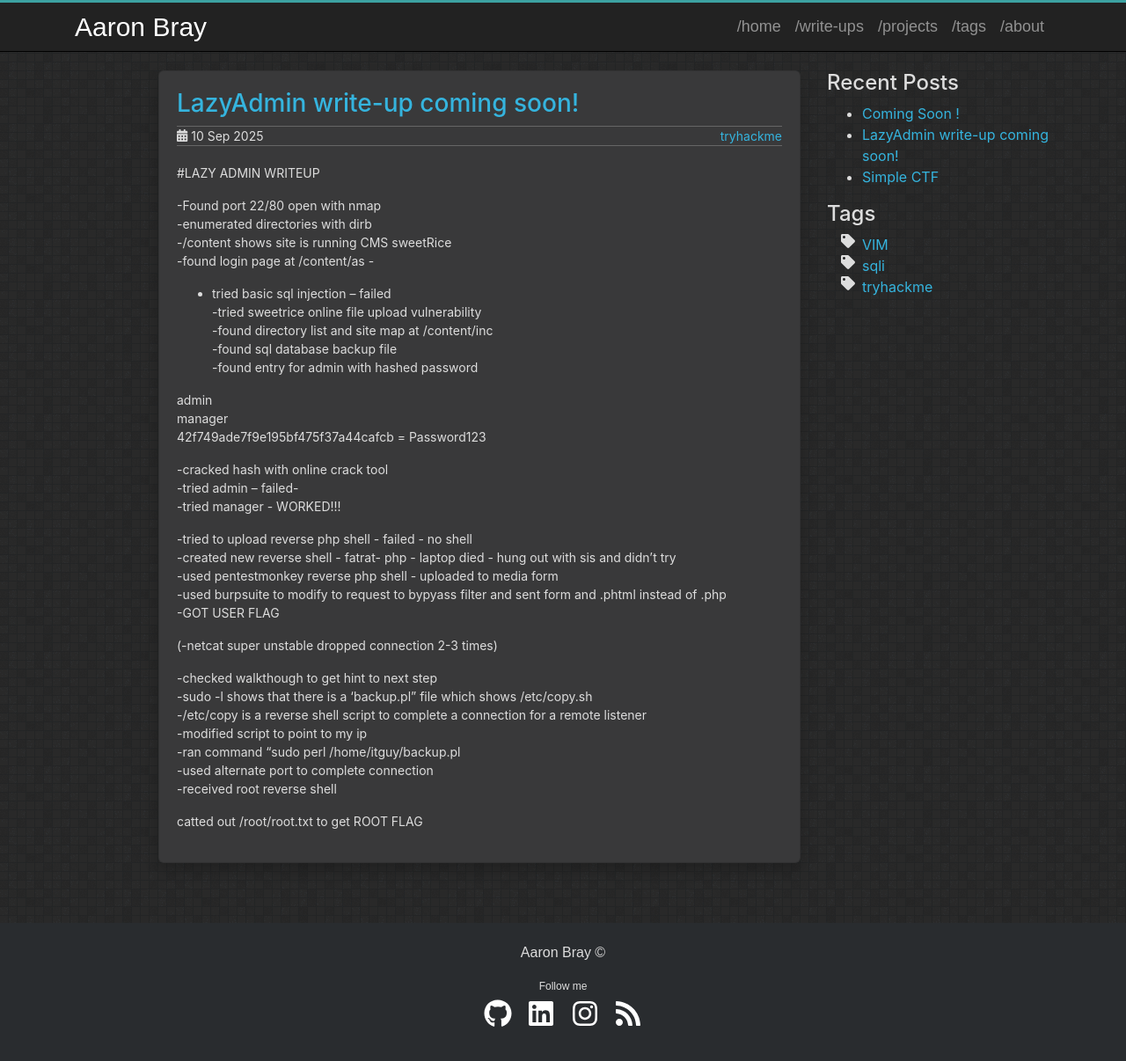
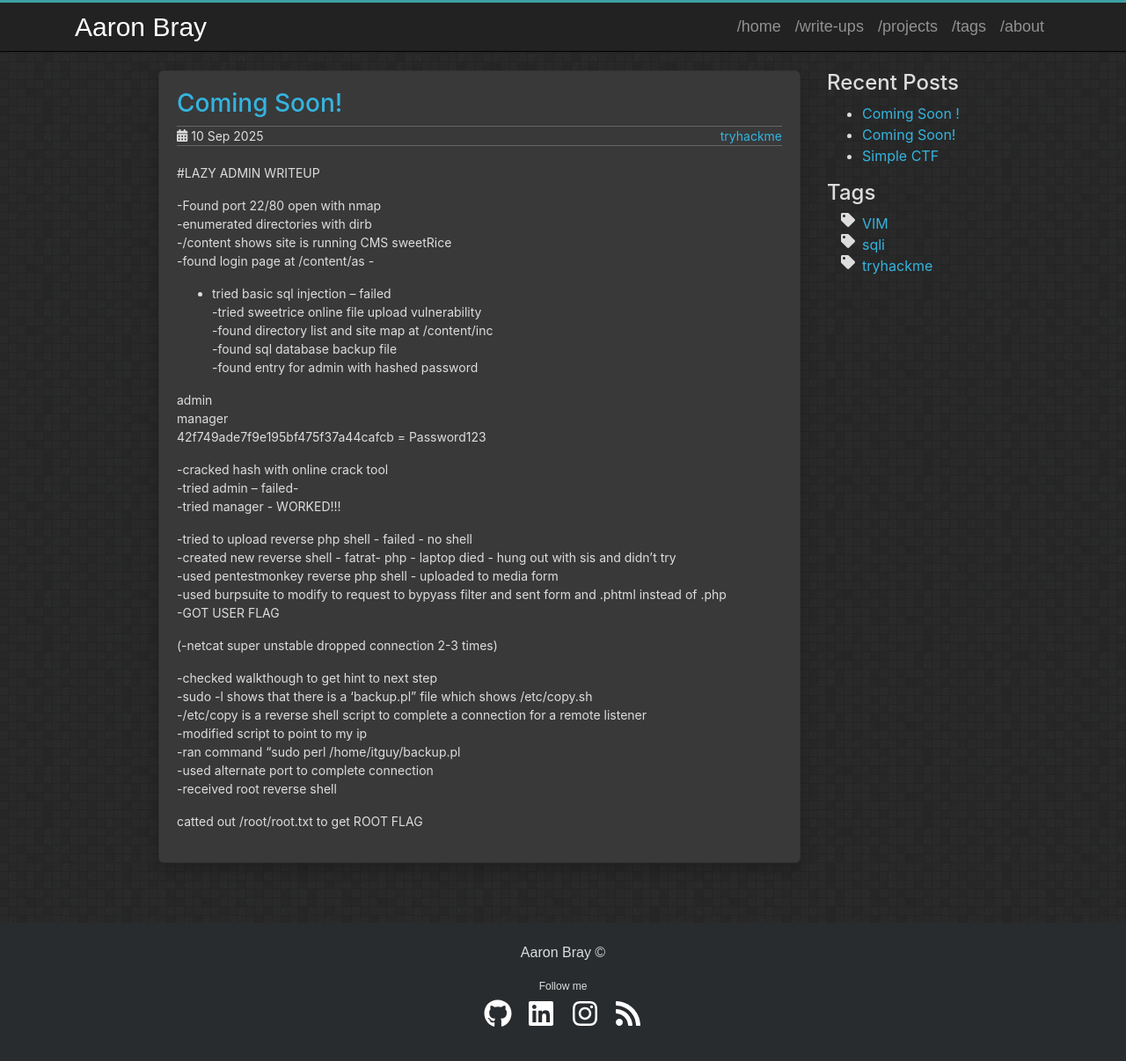
Before and after one commit to AaronBray/AaronBray.github.io, a Jekyll site: the page built from _posts/2025-09-10-Lazy-Admin.md, in a window 1280 px wide and 1231 px high. Shown: the top 1206 px of the window at 88% size. Built offline with Jekyll 4.4.1, drawn with Linux system fonts in a browser that asks for light colours.

Commit message:
Update 2025-09-10-Lazy-Admin.md

```diff
--- a/_posts/2025-09-10-Lazy-Admin.md
+++ b/_posts/2025-09-10-Lazy-Admin.md
@@ -1,6 +1,6 @@
 ---
 layout: post
-title: LazyAdmin write-up coming soon!
+title: Coming Soon!
 date:   2025-09-10 11:07
 description: tryhackme writeup
 tags: tryhackme
```
